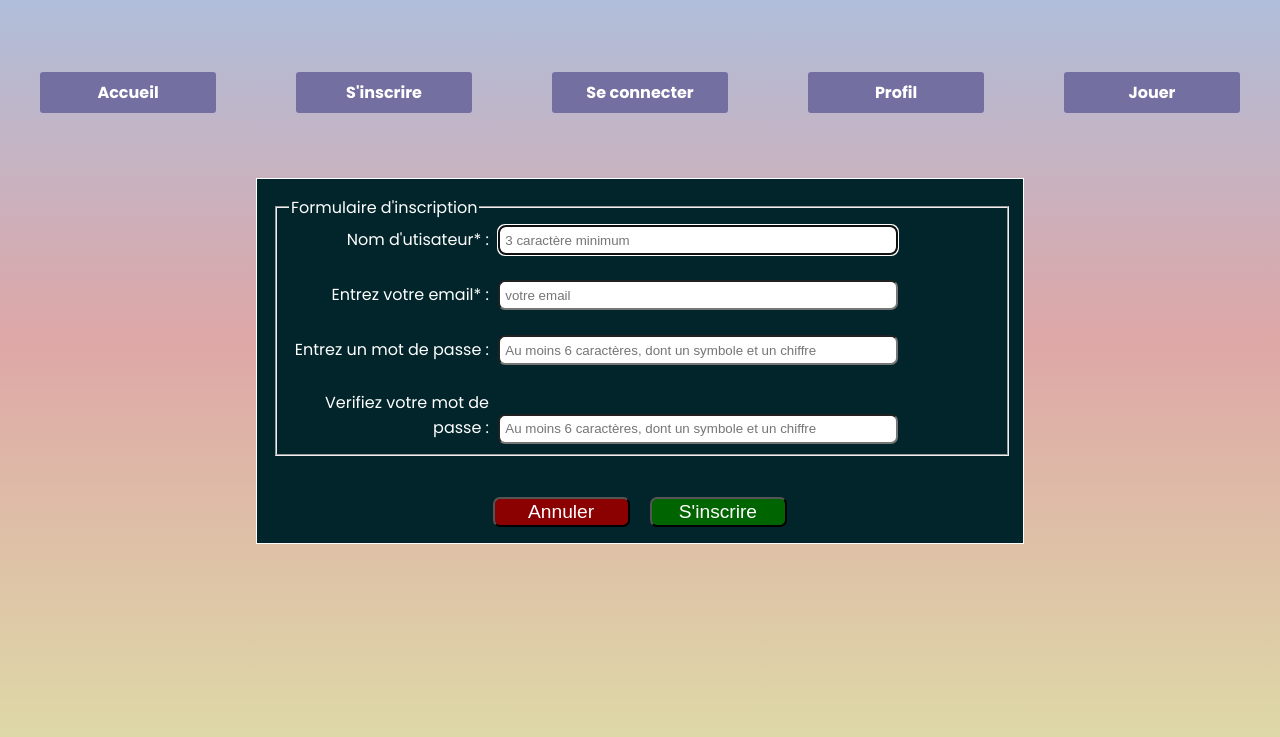
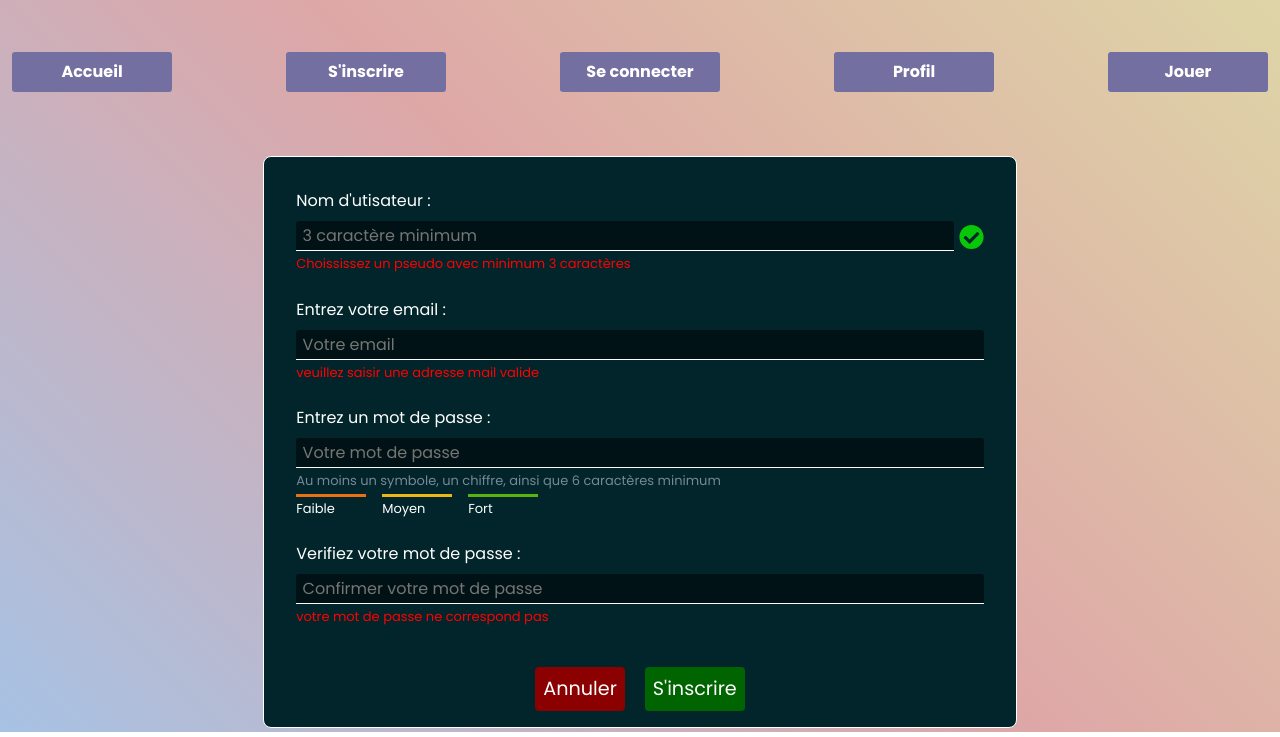
Before and after one commit to mouhssina-sola/memory-projet, a plain HTML site: page inscription.html in a window 1280 px wide. Shown: the part 84-821 px from the top of the page. Drawn offline with nearby package versions, Linux system fonts and the light colour scheme.

Commit message:
feat (index) : mise à jour de l'index et la page (inscription) et ajout d'une nouvelle page (jouer) feat : (css) mise à jour du css

```diff
--- a/inscription.html
+++ b/inscription.html
@@ -1,9 +1,10 @@
 <!DOCTYPE html>
-<html lang="en">
+<html lang="fr">
 <head>
     <meta charset="UTF-8">
     <meta name="viewport" content="width=device-width, initial-scale=1.0">
     <title>inscription</title>
+    <link rel="stylesheet" href="https://cdn.jsdelivr.net/npm/bootstrap@5.3.3/dist/css/bootstrap.min.css" integrity="sha384-QWTKZyjpPEjISv5WaRU9OFeRpok6YctnYmDr5pNlyT2bRjXh0JMhjY6hW+ALEwIH" crossorigin="anonymous">
     <link rel="stylesheet" href="style.css">
     <link rel="preconnect" href="https://fonts.gstatic.com" crossorigin>
     <link href="https://fonts.googleapis.com/css2?family=Poppins:ital,wght@0,100;0,200;0,300;0,400;0,500;0,600;0,700;0,800;0,900;1,100;1,200;1,300;1,400;1,500;1,600;1,700;1,800;1,900&display=swap" rel="stylesheet">
@@ -11,12 +12,12 @@
 </head>
     <body>
         <header>
-        <h1>S'inscrire</h1>
+            <h1 class="titreInscription">INSCRIPTION</h1>
         </header>
 
         <br>
 
-    <nav>
+        <nav class="container-fluid">
             <div class="navAccueil"><a href="index.html">Accueil</a></div>
             <div class="navAccueil"><a href="inscription.html">S'inscrire</a></div>
             <div class="navAccueil"><a href="connexion.html">Se connecter</a></div>
@@ -25,34 +26,59 @@
         </nav>
 
         <br>
-
+        <div class="container-fluid">
             <main class="mainInscription">
-        <fieldset>
-            <legend>Formulaire d'inscription</legend>
-
                 <form action="" method="" class="form">
+                    <div class="form-row">
+                        <label for="nom">Nom d'utisateur : </label>
                         <div>
-                    <label for="nom">Nom d'utisateur* : </label>
-                    <input type="text" name="nomId" id="nomId" placeholder="3 caractère minimum" required autofocus title="Renseigner un nom d'utilisateur" pattern="[a-zA-Z0-9_-]{3,15}+">
+                            <div class="inputImg">
+                                <input type="text" name="nomId" id="nomId" class="inputForm" placeholder="3 caractère minimum" autofocus title="Renseignez un nom d'utilisateur" required pattern="[a-zA-Z0-9_-]{3,15}">
+                                <img src="check.svg" class="imgCheck">
+                            </div>
+                            <p id="msgId">Choississez un pseudo avec minimum 3 caractères</p>
+                        </div>
                     </div>
                     <br>
                     <div>
-                    <label for="prenom">Entrez votre email* : </label>
-                    <input type="email" name="email" id="email" placeholder="votre email">
+                        <label for="prenom">Entrez votre email : </label>
+                        <div>
+                            <input type="email" name="email" id="email" class="inputForm" placeholder="Votre email" autofocus title="Votre adresse mail">
+                            <p id="msgMail">veuillez saisir une adresse mail valide</p>
+                        </div>
                     </div>
                     <br>
                     <div>
                         <label for="mdp">Entrez un mot de passe : </label>
-                    <input type="password" name="password" id="password" placeholder="Au moins 6 caractères, dont un symbole et un chiffre" pattern="(?=.*\d)(?=.*[a-z])(?=.*[A-Z]).{8,}">
+                        <div>
+                            <input type="password" name="password" id="password" class="inputForm" placeholder="Votre mot de passe" required pattern="(?=.*\d)(?=.*[a-z])(?=.*[A-Z]).{8,}">
+                            <p id="msgMdp">Au moins un symbole, un chiffre, ainsi que 6 caractères minimum</p>
+                            <!-- les jauges du mot de passe -->
+                            <div class="jauges">
+                                <div>
+                                    <div class="jaugeOrange"> </div>
+                                    <p class="jaugeFaible">Faible</p>
+                                </div>
+                                <div class="blocJauge">
+                                    <div class="jaugeJaune"></div>
+                                    <p class="jaugeMoyen">Moyen</p>
+                                </div>
+                                <div class="blocJauge">
+                                    <div class="jaugeVert"></div>
+                                    <p class="jaugeFort">Fort</p>
+                                </div>
+                            </div>
+                        </div>
                     </div>
                     <br>
                     <div>
                         <label for="mdp">Verifiez votre mot de passe : </label>
-                    <input type="password" name="password" id="passwordVerified" placeholder="Au moins 6 caractères, dont un symbole et un chiffre" pattern="(?=.*\d)(?=.*[a-z])(?=.*[A-Z]).{8,}">
+                        <div>
+                            <input type="password" name="password" id="passwordVerified" class="inputForm" placeholder="Confirmer votre mot de passe" required pattern="(?=.*\d)(?=.*[a-z])(?=.*[A-Z]).{8,}">
+                            <p id="msgValidMdp">votre mot de passe ne correspond pas</p>
                         </div>
-
+                    </div>
                 </form>
-        </fieldset>
                 <br>
                 <div class="btnForm">
                     <input type="reset" value="Annuler" class="btnAnnuler">
@@ -60,5 +86,6 @@
                 </div>
 
             </main>
+        </div>
     </body>
 </html>
--- a/script.js
+++ b/script.js
@@ -0,0 +1,11 @@
+document.getElementById('nomId').addEventListener('change', function (){
+    let valNomId = document.getElementById('nomId').value;
+// afficher un message qui indique qu'il faut mettre au minimum 3 caractères.
+    let valNomIdTab = valNomId.split("")
+    if (valNomIdTab.lengt < 2 ) {
+        document.getElementById('valNomIdTab').innerText = "veuillez renseigner 3 caractères minimum"
+    }
+
+})
+
+document.getElementById('')
--- a/style.css
+++ b/style.css
@@ -1,11 +1,12 @@
 
 html, body {
     font-family: poppins;
-    background: linear-gradient(#A7C2E4, #DEA7A7, #DED8A7);
+    background: linear-gradient(45deg, #A7C2E4, #DEA7A7, #DED8A7);
     height: 100%;
     margin: 0;
     padding: 0;
     background-attachment: fixed;
+    animation: gardient 15s ease infinite;
 }
 
 h1 {
@@ -13,8 +14,8 @@ h1 {
     justify-content: center;
 }
 
-.lineFirst {
-    margin-top: 3vh;
+.titreInscription {
+    margin-top: 2vh;
 }
 
 hr {
@@ -35,6 +36,11 @@ nav {
     border-radius: 0.4vh;
     width: 20vh;
     text-align: center;
+    transition: transform 0.2s;
+}
+
+.navAccueil :hover {
+    transform: scale(1.05);
 }
 
 a {
@@ -47,6 +53,7 @@ main {
     color: white;
     padding: 2vh;
     border: 1.5px solid white;
+    border-radius: 1vh;
 }
 
 .mainAccueil, .mainInscription{
@@ -55,44 +62,50 @@ main {
 }
 
 .imageAccueil{
-width: 200px;
-}
+    width: 200px;
+    }
 
-span, a{
+span, a {
     font-weight: bolder;
-}
+    }
 
-label {
-    display: inline-block;
-    width: 200px;
-    text-align: right;
-    margin-right: 5px;
-}
+/* ------------------ */
+/* Partie inscription */
+/* ------------------ */
 
 .btnAnnuler{
     background-color: darkred;
     color: white;
     font-size: larger;
+    border-radius: 0.5vh;
+    border: none;
+    padding: 1vh;
 }
 
 .btnInscription{
     background-color: darkgreen;
     color: white;
     font-size: larger;
+    border-radius: 0.5vh;
+    border: none;
+    padding: 1vh;
 }
 
-fieldset {
-    width: 100%;
-    box-sizing: border-box;
-}
-
-input {
+.inputForm {
     height: 30px;
     width: 100%;
-    max-width: 400px;
     border-radius: 7px;
     padding-left: 5px;
     box-sizing: border-box;
+    appearance: none;
+    border: none;
+    outline: none;
+    border-bottom: .1em solid white;
+    border-radius: .2em .2em 0 0;
+    padding: .4em;
+    color: white;
+    background: rgb(0 0 0 / 50%);
+    margin-top: .5em;
 }
 
 .btnForm {
@@ -103,3 +116,104 @@ input {
     margin-left: 30%;
     margin-right: 30%;
 }
+
+form {
+    margin-top: 2vh;
+    margin-left: 2vh;
+    margin-right: 2vh;
+}
+
+#msgMdp, #msgId, #msgValidMdp, #msgMail {
+    font-size:small;
+    margin-top: 3px;
+    margin-bottom: 0px;
+}
+
+#msgId, #msgValidMdp, #msgMail{
+    color: red;
+}
+
+#msgMdp {
+    color:lightslategrey;
+}
+
+.jaugeOrange {
+    background-color:#eb7013;
+    width: 70px;
+    height: 3px;
+    margin-bottom: 0%;
+}
+.jaugeJaune {
+    background-color:#ebb813;
+    width: 70px;
+    height: 3px;
+    margin-bottom: 0%;
+}
+.jaugeVert {
+    background-color: #57b30f;
+    width: 70px;
+    height: 3px;
+    margin-bottom: 0%;
+}
+
+.jauges {
+    width: 100%;
+    display: flex;
+    flex-direction: row;
+    margin-top: 3px;
+}
+
+.jaugeFaible, .jaugeMoyen, .jaugeFort {
+    font-size: small;
+    margin-bottom: 0px;
+    margin-top: 2px;
+}
+
+.blocJauge {
+    margin-left: 2vh;
+}
+
+.inputImg {
+    display: flex;
+    flex-direction: row;
+}
+
+.imgCheck{
+    width: 25px;
+    margin-left: 5px;
+    margin-top: 10px;
+}
+
+/* -------------- */
+/* partie "jouer" */
+/* -------------- */
+
+.BlockimgAnimeauxAnimes {
+    display: grid;
+    grid-template-columns: repeat(4, 1fr);
+    gap: 10px;
+    max-width: 800px;
+    margin: 0 auto;
+    padding: 20px;
+}
+
+.BlockimgAnimeauxAnimes img {
+    width: 100%;
+    height: auto;
+    object-fit: cover;
+    border-radius: 8px;
+    cursor: pointer;
+    transition: transform 0.2s;
+}
+
+.BlockimgAnimeauxAnimes img:hover {
+    transform: scale(1.05);
+}
+
+/* responsivité */
+
+/* @media screen and (max-width: 425px) {
+.mainAccueil, .mainInscription, fieldset {
+    width: 20px;
+    }
+} */
```
Also changed, not shown: index.html (+6 -4 lines), jouer.html (added, +53 -0 lines). Lines whose indentation alone changed are shown as unchanged.
